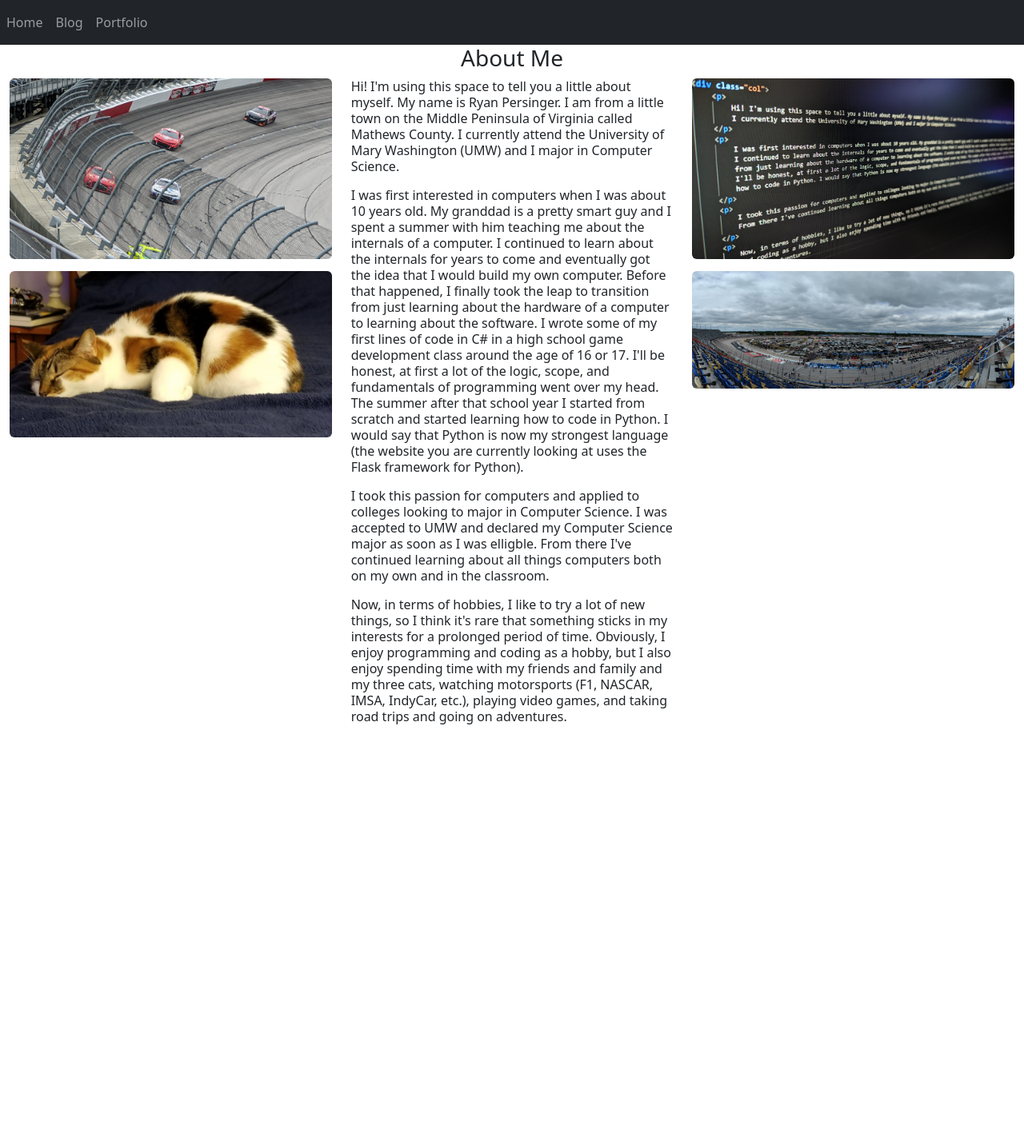
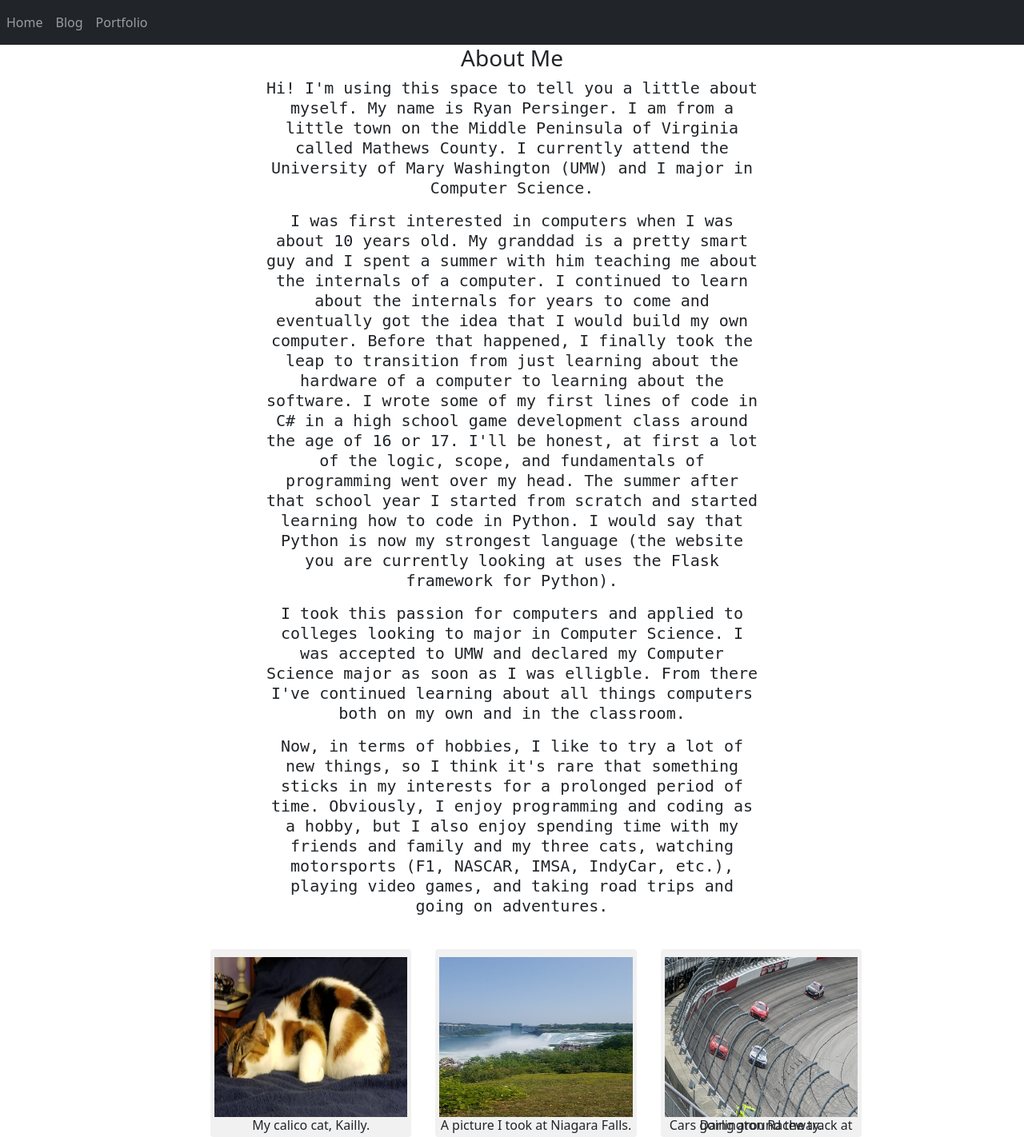
Before and after one commit to rpersing/personal_website, a Flask app: page / in a window 1280 px wide. Shown: the whole page at 80% size. Before the commit the page ends 906 px from the top, so only its background shows below. Run offline with Flask 2, Linux system fonts and the light colour scheme; some libraries are stand-ins or nearby versions.

Commit message:
changed About Me page

```diff
--- /dev/null
+++ b/blog/static/home.css
@@ -0,0 +1,62 @@
+p {
+    line-height: 2;
+    font-family: monospace;
+    font-size: larger;
+}
+
+.desc {
+    text-align: center;
+    font-weight: normal;
+    width: 100%;
+    margin-top: 10px;
+    margin-bottom: 10px;
+}
+
+div.img img {
+    max-width: 100%;
+}
+
+div.img {
+    margin: 25px 5px 0px 25px;
+    padding: 5px;
+    box-sizing: border-box;
+    background: #f1f1f1;
+    line-height: 0px;
+    height: auto;
+    width: 20%;
+    float: left;
+    text-align: center;
+    -webkit-transition: all 0.5s ease;
+    -moz-transition: all 0.5s ease;
+    -o-transition: all 0.5s ease;
+    transition: all 0.5s ease;
+    border-radius: 4px;
+}
+
+div.img img {
+    display: inline-block;
+    margin-top: 5px;
+}
+
+@keyframes bgfade {
+    0% {
+        opacity: 0;
+    }
+
+    100% {
+        opacity: 1;
+    }
+}
+
+@-webkit-keyframes bgfade
+
+/* Safari and Chrome */
+    {
+    0% {
+        opacity: 0;
+    }
+
+    100% {
+        opacity: 1;
+    }
+}
--- a/blog/templates/home.html
+++ b/blog/templates/home.html
@@ -1,27 +1,22 @@
 {% extends 'base.html' %}
 
 {% block content %}
+
+<link rel="stylesheet" href="../static/home.css">
+
 <div class="d-flex justify-content-center">
     <h3>About Me</h3>
-
 </div>
 
 <div class="container-fluid">
-    <div class="row">
-        <div class="col">
-            <img src="../static/images/cars_at_darlington.jpg"
-                alt="A picture of some NASCAR cars coming out of Turn 4 at Darlington Speedway."
-                class="img-fluid rounded">
-
-            <img src="../static/images/kailly.jpg" alt="A picture of my calico cat, Kailly" class="img-fluid rounded" style="margin-top: 15px;">
-        </div>
-        <div class="col">
-                <p class="lead lh-sm fs-6">
+    <div class="row justify-content-center">
+        <div class="col-sm-6">
+            <p class="lead text-center lh-sm fs-12">
                 Hi! I'm using this space to tell you a little about myself. My name is Ryan Persinger. I am from a
                 little town on the Middle Peninsula of Virginia called Mathews County.
                 I currently attend the University of Mary Washington (UMW) and I major in Computer Science.
             </p>
-                <p class="lead lh-sm fs-6">
+            <p class="lead text-center lh-sm fs-12">
                 I was first interested in computers when I was about 10 years old. My granddad is a pretty smart guy
                 and I spent a summer with him teaching me about the internals of a computer.
                 I continued to learn about the internals for years to come and eventually got the idea that I would
@@ -33,12 +28,12 @@
                 how to code in Python. I would say that Python is now my strongest language (the website you are
                 currently looking at uses the Flask framework for Python).
             </p>
-                <p class="lead lh-sm fs-6">
+            <p class="lead text-center lh-sm fs-12">
                 I took this passion for computers and applied to colleges looking to major in Computer Science. I
                 was accepted to UMW and declared my Computer Science major as soon as I was elligble.
                 From there I've continued learning about all things computers both on my own and in the classroom.
             </p>
-                <p class="lead lh-sm fs-6">
+            <p class="lead text-center lh-sm fs-12">
                 Now, in terms of hobbies, I like to try a lot of new things, so I think it's rare that something
                 sticks in my interests for a prolonged period of time. Obviously, I enjoy programming
                 and coding as a hobby, but I also enjoy spending time with my friends and family and my three cats,
@@ -47,11 +42,33 @@
                 going on adventures.
             </p>
         </div>
+    </div>
+</div>
+
+<div class="container-fluid">
+    <div class="row">
         <div class="col">
-            <img src="../static/images/code_pic.jpg" alt="A picture of some html code" class="img-fluid rounded">
-            <img src="../static/images/darlington.PANO.jpg" alt="A panoramic shot of Darlington Speedway in South Carolina"
-                class="img-fluid rounded"  style="margin-top: 15px;">
+
+            <div class="img" style="margin-left:20%;">
+                <img src="{{ url_for('static', filename='images/kailly.jpg')}}" alt="My calico cat, Kailly." width="500"
+                    height="200"/>
+                <div class="desc">My calico cat, Kailly.</div>
+            </div>
+
+            <div class="img">
+                <img src="{{ url_for('static', filename='images/niagara.jpg')}}"
+                    alt="A picture I took at Niagara Falls." width="500" height="200"/>
+                <div class="desc">A picture I took at Niagara Falls.</div>
+            </div>
+
+            <div class="img">
+                <img src="{{ url_for('static', filename='images/cars_at_darlington.jpg')}}"
+                    alt="Cars going around the track at Darlington Raceway." width="500" height="200"/>
+                <div class="desc" >Cars going around the track at Darlington Raceway.</div>
             </div>
         </div>
     </div>
+</div>
+
+<script src="../static/home.js"></script>
 {% endblock %}
```
Also changed, not shown: blog/static/digital_methodology.css (+8 -7 lines), blog/templates/digital_methodology.html (+32 -26 lines), blog/static/images/niagara.jpg (added). Lines whose indentation alone changed are shown as unchanged.
